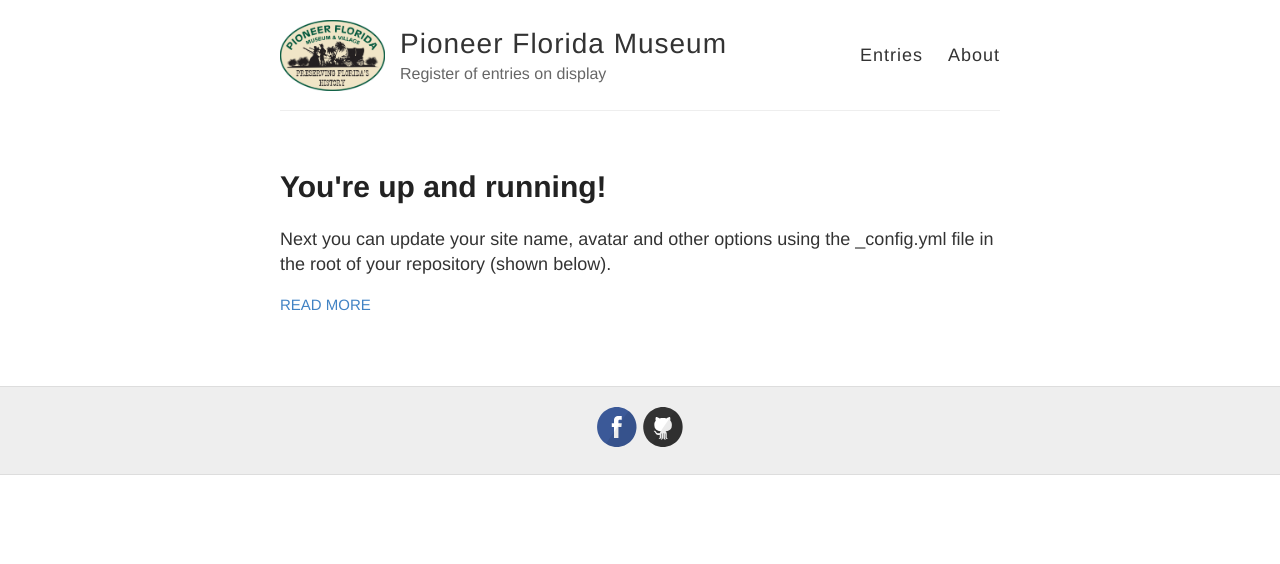
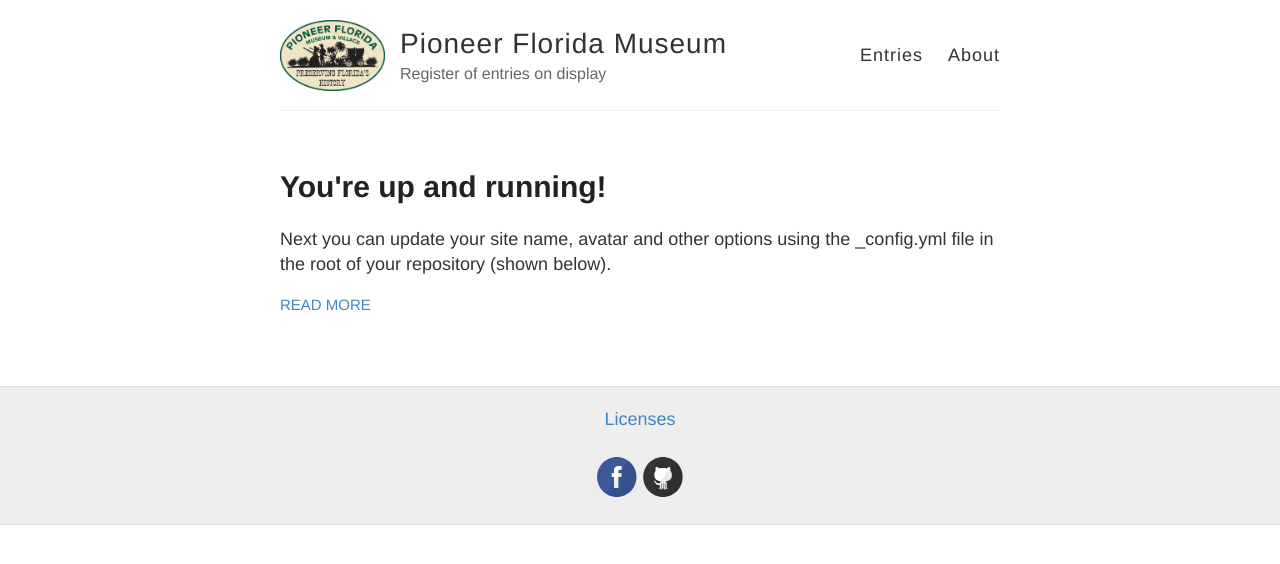
Before and after one commit to pioneervirt/pioneervirt.github.io, a Jekyll site: the page built from index.html, in a window 1280 px wide. Shown: the top 564 px of the page. Built offline with Jekyll 4.4.1, drawn with Linux system fonts in a browser that asks for light colours.

Commit message:
Update default.html

```diff
--- a/_layouts/default.html
+++ b/_layouts/default.html
@@ -41,6 +41,8 @@
     <div class="wrapper-footer">
       <div class="container">
         <footer class="footer">
+          <center><a href="https://pioneervirt.github.io/licenses">Licenses</a></center>
+          <br>
           {% include svg-icons.html %}
         </footer>
       </div>
```
